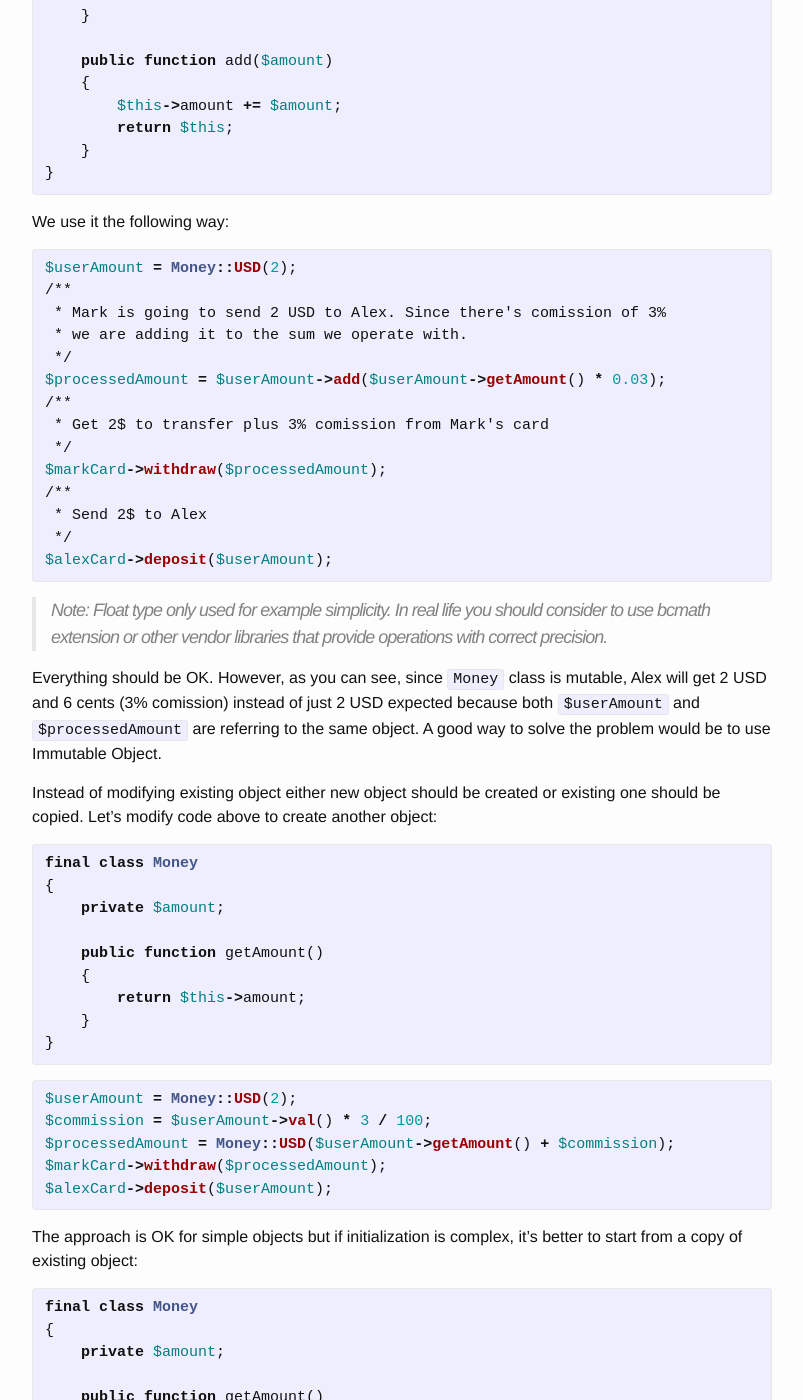
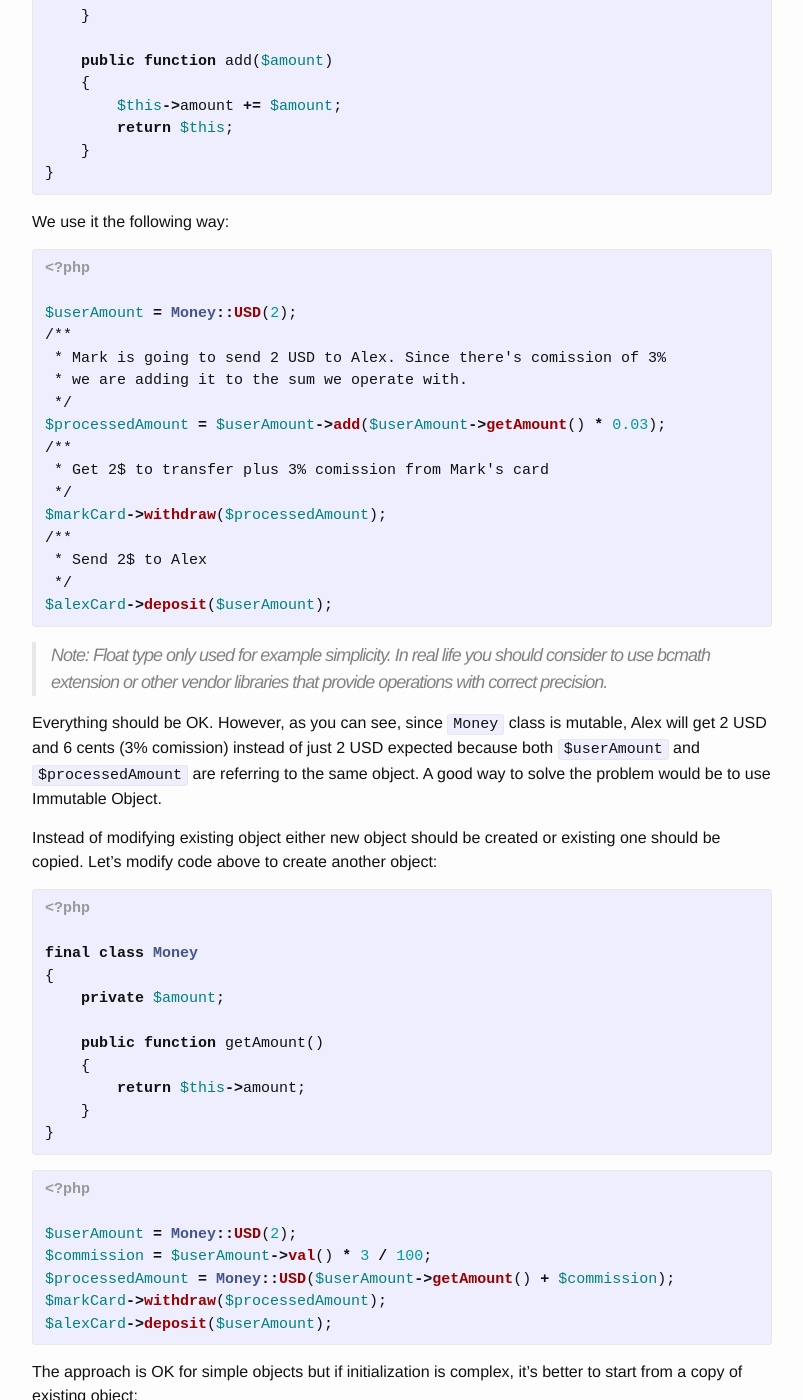
Before and after one commit to Ragazzo/ragazzo.github.io, a Jekyll site: the page built from _posts/2016-05-03-immutability.markdown, in a window 1280 px wide and 1400 px high, scrolled down 2056 px. Shown: the whole window, without its empty margins (238-1041 px from the left). Built offline with Jekyll 4.4.1, drawn with Linux system fonts in a browser that asks for light colours; comment, search, counter and statistics services are not loaded; some of the changed text lies outside the part shown.

Commit message:
Update 2016-05-03-immutability.markdown

```diff
--- a/_posts/2016-05-03-immutability.markdown
+++ b/_posts/2016-05-03-immutability.markdown
@@ -101,7 +101,9 @@ class Money
 
 We use it the following way:
 
-{% highlight php startinline=true %}
+{% highlight php %}
+<?php
+
 $userAmount = Money::USD(2);
 /**
  * Mark is going to send 2 USD to Alex. Since there's comission of 3%
@@ -127,7 +129,9 @@ would be to use Immutable Object.
 
 Instead of modifying existing object either new object should be created or existing one should be copied. Let's modify code above to create another object:
 
-{% highlight php startinline=true %}
+{% highlight php %}
+<?php
+
 final class Money
 {
     private $amount;
@@ -139,7 +143,9 @@ final class Money
 }
 {% endhighlight %}
 
-{% highlight php startinline=true %}
+{% highlight php %}
+<?php
+
 $userAmount = Money::USD(2);
 $commission = $userAmount->val() * 3 / 100;
 $processedAmount = Money::USD($userAmount->getAmount() + $commission);
@@ -150,7 +156,9 @@ $alexCard->deposit($userAmount);
 The approach is OK for simple objects but if initialization is complex, it's better to start from a copy of existing
 object:
 
-{% highlight php startinline=true %}
+{% highlight php %}
+<?php
+
 final class Money
 {
     private $amount;
@@ -169,7 +177,9 @@ final class Money
 
 Usage is the same as it was initially:
 
-{% highlight php startinline=true %}
+{% highlight php %}
+<?php
+
 $userAmount = Money::USD(2);
 /**
  * Mark is going to send 2 USD to Alex. Since there's comission of 3%
@@ -197,7 +207,9 @@ very important to know and understand.
 
 We have a mutable class and want to have immutable object that uses it.
 
-{% highlight php startinline=true %}
+{% highlight php %}
+<?php
+
 class MutableX
 {
     protected $y;
@@ -227,7 +239,9 @@ class Immutable
 Immutable class has getters only, the only property is assigned via constructor.
 Looks OK, right? Now let's use these:
 
-{% highlight php startinline=true %}
+{% highlight php %}
+<?php
+
 $immutable = new Immutable(new MutableX());
 var_dump(md5(serialize($immutable))); // f48ac85e653586b6a972251a85dd6268
 
@@ -239,7 +253,9 @@ Object is still the same. State wasn't changed. Looks perfect!
 
 Not let's play with X a bit:
 
-{% highlight php startinline=true %}
+{% highlight php %}
+<?php
+
 $immutable->getX()->setY(5);
 var_dump(md5(serialize($immutable))); // 8d390a0505c85aea084c8c0026c1621e
 {% endhighlight %}
@@ -256,7 +272,9 @@ with a collection of objects?
 
 First of all, let's implement a collection:
 
-{% highlight php startinline=true %}
+{% highlight php %}
+<?php
+
 class Collection
 {
     protected $elements = [];
@@ -280,7 +298,9 @@ class Collection
 
 Now let's use it:
 
-{% highlight php startinline=true %}
+{% highlight php %}
+<?php
+
 $immutable = new Immutable(new Collection([new XMutable(), new XMutable()]));
 var_dump(md5(serialize($immutable))); // 9d095d565a96740e175ae07f1192930f
 
@@ -294,7 +314,9 @@ var_dump(md5(serialize($immutable))); // 803b801abfa2a9882073eed4efe72fa0
 As we've already learned, having mutable objects inside immutable one is bad so let's
 replace mutable objects with scalars.
 
-{% highlight php startinline=true %}
+{% highlight php %}
+<?php
+
 $immutable = new Immutable(new Collection([1, 2]));
 var_dump(md5(serialize($immutable))); // 24f1de7dc42cfa14ff46239b0274d54d
 
@@ -315,7 +337,9 @@ modify collection state in any other way.
 Another common case is about inheritance. We know that we should use getters only, instantiate via constructor and store immutable data only inside
 immutable object. Let's modify our `Immutable` class to only accept `Immutable` objects.
 
-{% highlight php startinline=true %}
+{% highlight php %}
+<?php
+
 class Immutable
 {
     protected $x;
@@ -335,7 +359,9 @@ class Immutable
 
 Looks OK... until someone extends your class:
 
-{% highlight php startinline=true %}
+{% highlight php %}
+<?php
+
 class Mutant extends Immutable
 {
     public function __construct()
@@ -354,7 +380,9 @@ class Mutant extends Immutable
 }
 {% endhighlight %}
 
-{% highlight php startinline=true %}
+{% highlight php %}
+<?php
+
 $mutant = new Mutant();
 $immutable = new Immutable($mutant);
 
```
